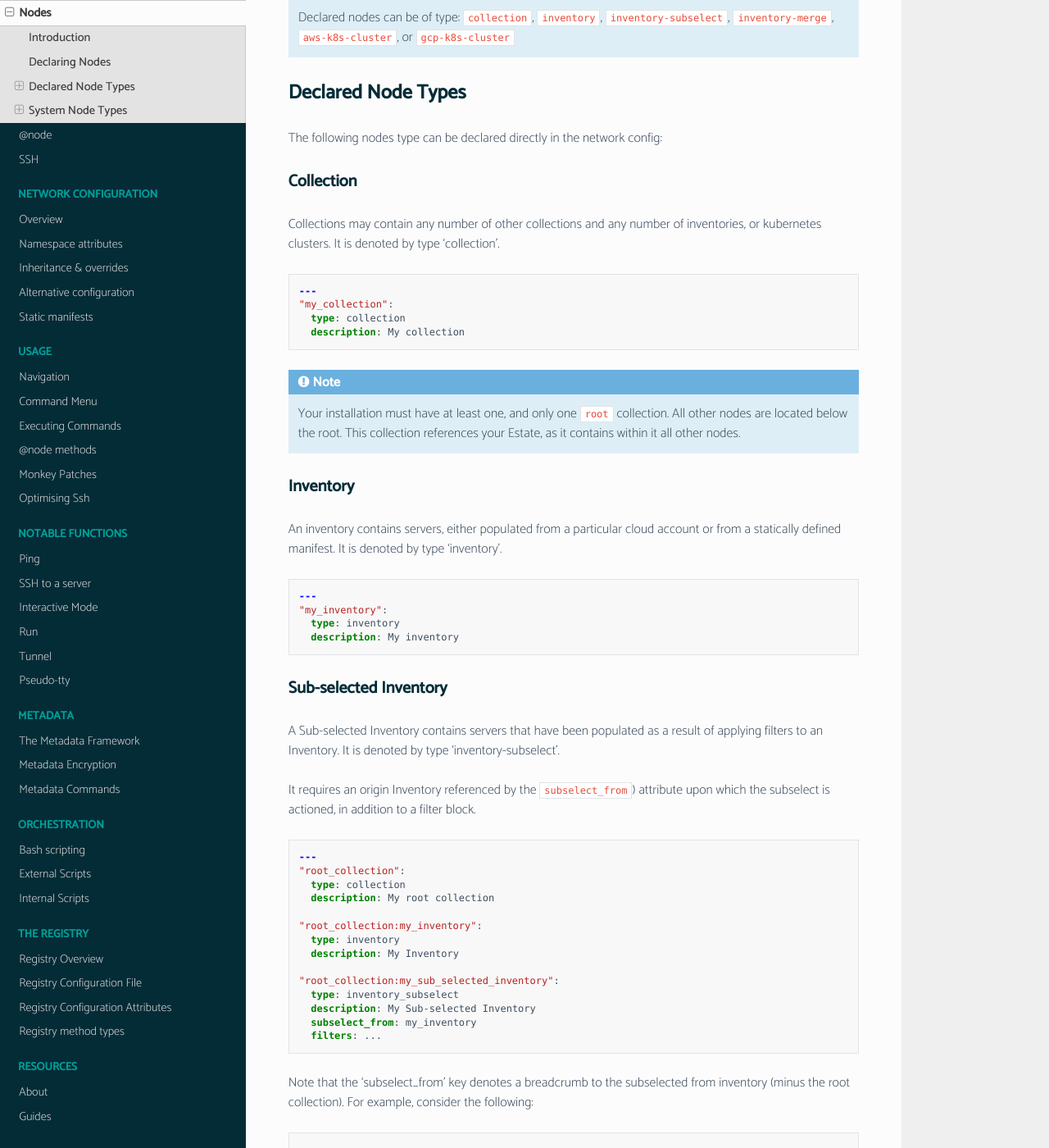
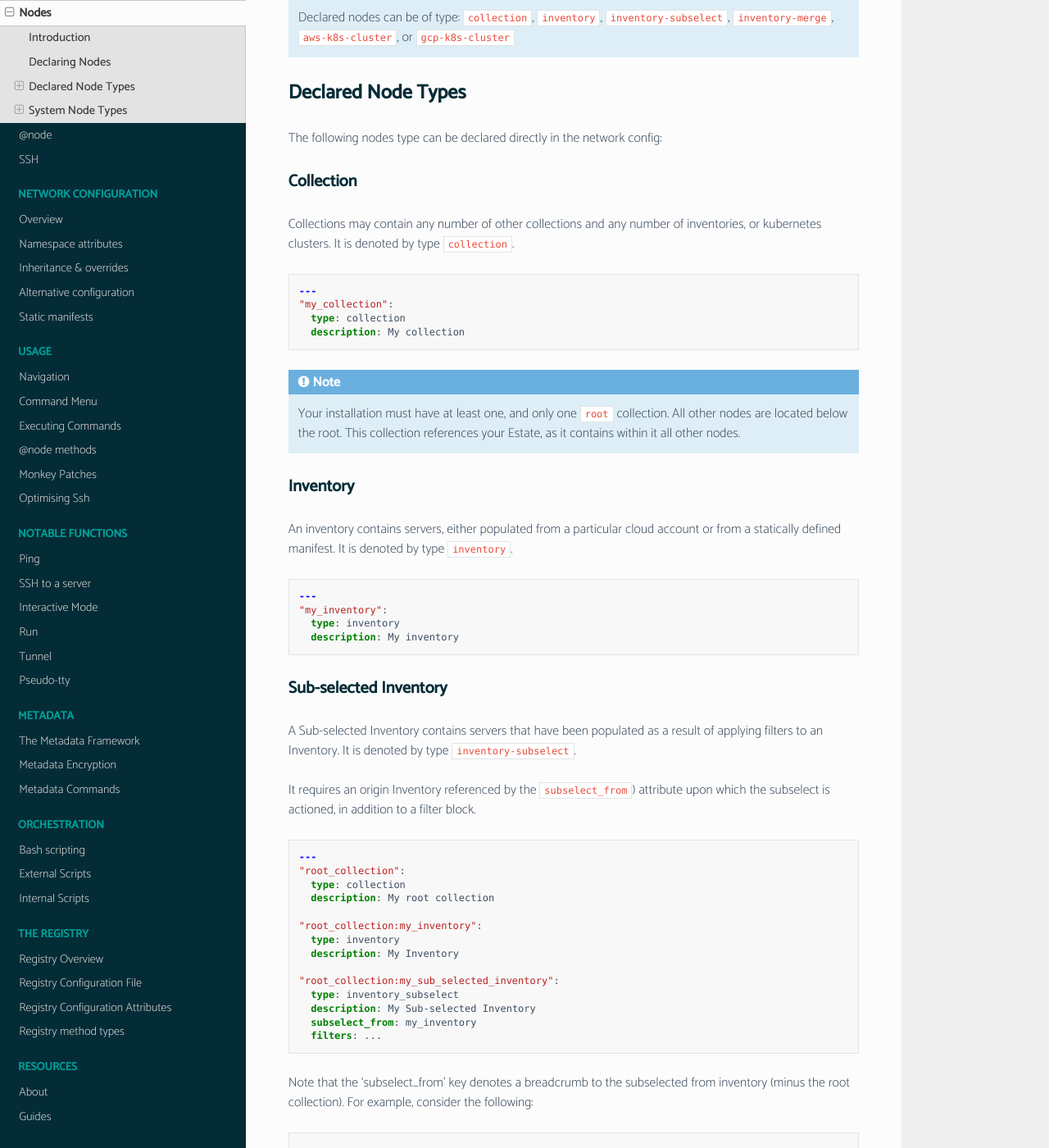
Before and after one commit to webzakimbo/bcome-read-the-docs, a Sphinx documentation site: the page built from docs/source/core-concepts/nodes.rst, in a window 1280 px wide and 1400 px high, scrolled down 1478 px. Shown: the whole window at 82% size. Built offline with Sphinx 7.4.7 and the Read the Docs theme 2.0.0, drawn with Linux system fonts in a browser that asks for light colours; pages that are not in the unit, such as notebooks, are missing from menus; some of the changed text lies outside the part shown.

```diff
--- a/docs/source/core-concepts/nodes.rst
+++ b/docs/source/core-concepts/nodes.rst
@@ -68,7 +68,7 @@ The following nodes type can be declared directly in the network config:
 Collection
 ^^^^^^^^^^
 
-Collections may contain any number of other collections and any number of inventories, or kubernetes clusters. It is denoted by type 'collection'.
+Collections may contain any number of other collections and any number of inventories, or kubernetes clusters. It is denoted by type ``collection``.
 
 .. code-block:: yaml
 
@@ -84,7 +84,7 @@ Collections may contain any number of other collections and any number of invent
 Inventory
 ^^^^^^^^^
 
-An inventory contains servers, either populated from a particular cloud account or from a statically defined manifest.  It is denoted by type 'inventory'.
+An inventory contains servers, either populated from a particular cloud account or from a statically defined manifest.  It is denoted by type ``inventory``.
 
 .. code-block:: yaml
 
@@ -96,7 +96,7 @@ An inventory contains servers, either populated from a particular cloud account
 Sub-selected Inventory
 ^^^^^^^^^^^^^^^^^^^^^^
 
-A Sub-selected Inventory contains servers that have been populated as a result of applying filters to an Inventory. It is denoted by type 'inventory-subselect'.
+A Sub-selected Inventory contains servers that have been populated as a result of applying filters to an Inventory. It is denoted by type ``inventory-subselect``.
 
 It requires an origin Inventory referenced by the ``subselect_from``) attribute upon which the subselect is actioned, in addition to a filter block.
 
@@ -162,7 +162,7 @@ You could create a sub-selection from the 'servers' Inventory as follows:
 Merged Inventory
 ^^^^^^^^^^^^^^^^
 
-A merged inventory is the result of a union of two or more Inventories and/or Sub-selected inventories. It is denoted by type 'inventory-merge'.
+A merged inventory is the result of a union of two or more Inventories and/or Sub-selected inventories. It is denoted by type ``inventory-merge``.
 
 It requires contributing Inventories and/or contributing Sub-Selected-inventories to be specified using the 'contributors' attribute. For example:
 
```
Also changed, not shown: other parts of docs/source/core-concepts/nodes.rst (+2 -2 lines).
